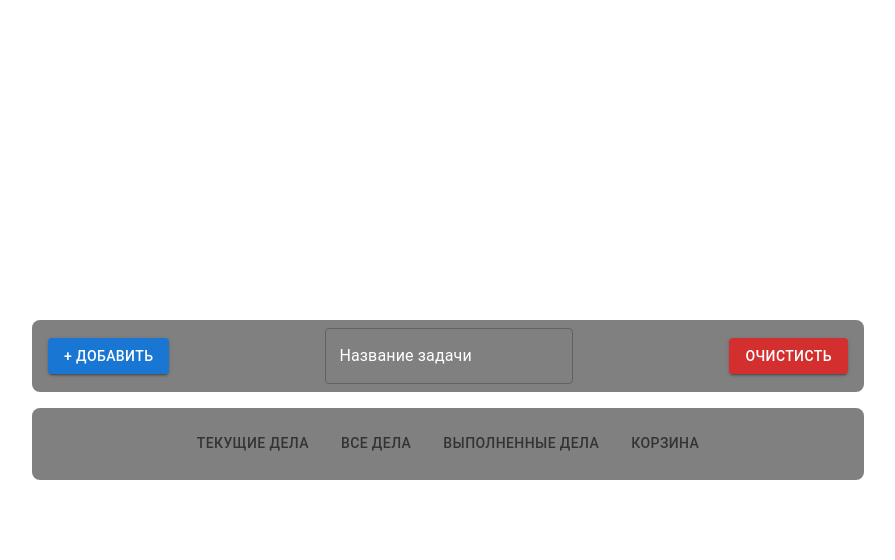
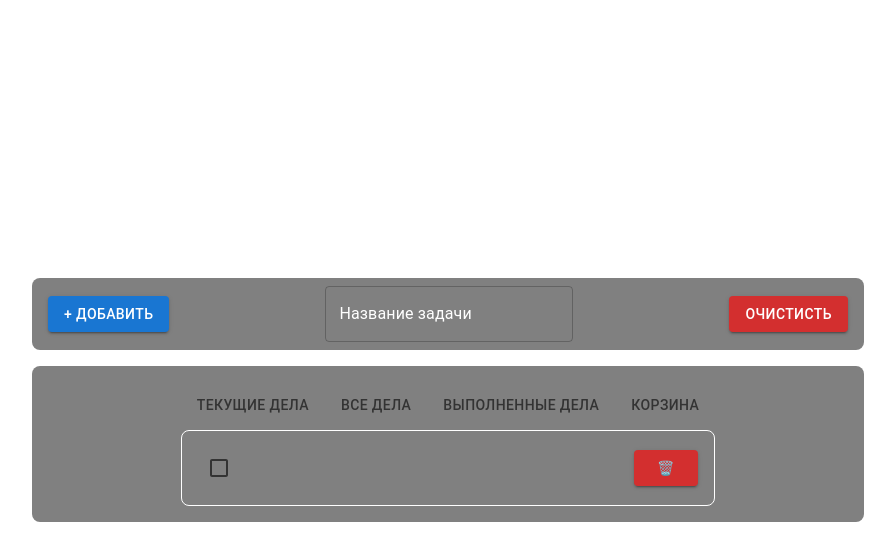
Before and after one commit to c00b3r/VERBA-test, a React (Vite) app: page / in a window 1280 px wide. Both pictures are taken after a click on the button "ОЧИСТИСТЬ". Shown: the top 560 px of the page, without its empty margins (192-1087 px from the left). Built offline with nearby package versions, Linux system fonts and the light colour scheme.

Commit message:
feat: add task item component and add feature for delete and checked task

```diff
--- a/src/components/TaskItem.tsx
+++ b/src/components/TaskItem.tsx
@@ -0,0 +1,44 @@
+import { Box, Button, Checkbox, Typography } from "@mui/material";
+import { Task } from "../interface";
+
+interface TaskItemProps extends Task {
+  onDelete: (id: string) => void;
+  onDone: (id: string) => void;
+}
+
+export default function TaskItem({
+  name,
+  isDone,
+  id,
+  onDelete,
+  onDone,
+}: TaskItemProps) {
+  return (
+    <Box
+      key={id}
+      display={"flex"}
+      justifyContent={"space-between"}
+      border={"1px solid white"}
+      p={2}
+      borderRadius={"8px"}
+      width={"500px"}
+      alignItems={"center"}
+    >
+      <Checkbox value={isDone} onChange={() => onDone(id)}></Checkbox>
+      <Typography
+        variant="h5"
+        sx={{
+          maxWidth: "350px",
+          overflow: "hidden",
+          textOverflow: "ellipsis",
+          whiteSpace: "nowrap",
+        }}
+      >
+        {name}
+      </Typography>
+      <Button onClick={() => onDelete(id)} variant={"contained"} color="error">
+        🗑️
+      </Button>
+    </Box>
+  );
+}
--- a/src/page/TaskPage/TaskPage.tsx
+++ b/src/page/TaskPage/TaskPage.tsx
@@ -3,9 +3,14 @@ import { useNavigate } from "react-router-dom";
 import { AuthContext } from "../../context/AuthContext";
 import { Box, Button, Tab, Tabs, TextField } from "@mui/material";
 import { useDispatch, useSelector } from "react-redux";
-import { addTask } from "../../store/TaskReducer/TaskSlice";
+import {
+  addTask,
+  completeTask,
+  deleteTask,
+} from "../../store/TaskReducer/TaskSlice";
 import { Task } from "../../interface";
 import { RootState } from "../../store/store";
+import TaskItem from "../../components/TaskItem";
 
 export default function TaskPage() {
   const authContext = useContext(AuthContext);
@@ -34,6 +39,14 @@ export default function TaskPage() {
 
   function handleClearAllTask() {
     dispatch(addTask([]));
+  }
+
+  function handleDeleteTask(id: string) {
+    dispatch(deleteTask(id));
+  }
+
+  function handleCompleteTask(id: string) {
+    dispatch(completeTask(id));
   }
 
   return (
@@ -69,9 +82,10 @@ export default function TaskPage() {
       <Box
         display={"flex"}
         justifyContent={"center"}
+        flexDirection={"column"}
         p={2}
         width={800}
-        sx={{ backgroundColor: "gray", borderRadius: "8px", height: "40px" }}
+        sx={{ backgroundColor: "gray", borderRadius: "8px" }}
         alignItems={"center"}
       >
         <Tabs>
@@ -80,9 +94,18 @@ export default function TaskPage() {
           <Tab value="3" label="Выполненные дела" />
           <Tab value="4" label="Корзина" />
         </Tabs>
-        {taskList.map((task: Task) => (
-          <p>{task.name}</p>
-        ))}
+        <Box display={"flex"} flexDirection={"column"} gap={2}>
+          {taskList.map((task: Task) => (
+            <TaskItem
+              name={task.name}
+              isDone={task.isDone}
+              onDone={handleCompleteTask}
+              onDelete={handleDeleteTask}
+              id={task.id}
+              isDelete={false}
+            />
+          ))}
+        </Box>
       </Box>
     </Box>
   );
```
